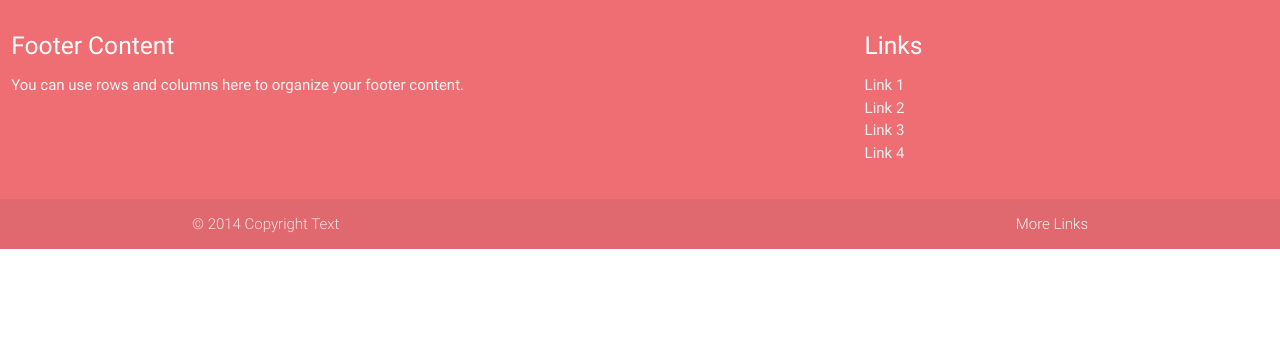
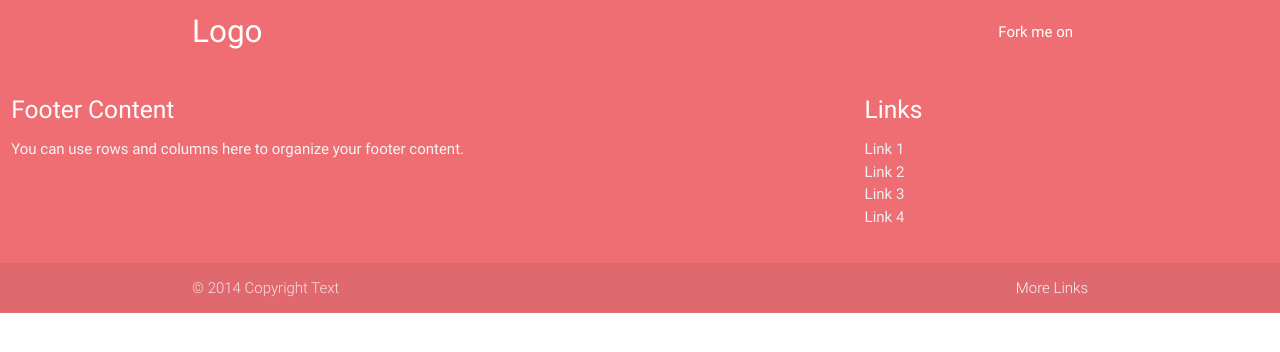
Before and after one commit to docarys/docarys, a website: page src/default/base.html in a window 1280 px wide. Drawn offline with nearby package versions, Linux system fonts and the light colour scheme; files that its build step writes are made by us from their sources.

Commit message:
Added page header and additional content to base.html

```diff
--- a/src/default/base.html
+++ b/src/default/base.html
@@ -1,24 +1,30 @@
 <!DOCTYPE html>
 <html>
+
 <head>
   <!--Import Google Icon Font-->
   <link href="https://fonts.googleapis.com/icon?family=Material+Icons" rel="stylesheet">
   <!--Import materialize.css-->
-    <link type="text/css" rel="stylesheet" href="/css/materialize.min.css"  media="screen,projection"/>
+  <link type="text/css" rel="stylesheet" href="/css/materialize.min.css" media="screen,projection" />
 
   <!--Let browser know website is optimized for mobile-->
-    <meta name="viewport" content="width=device-width, initial-scale=1.0"/>
+  <meta name="viewport" content="width=device-width, initial-scale=1.0" />
 </head>
 
-  <body>
-    <!-- Content -->
+<body data-md-color-primary="lime" data-md-color-accent="indigo">
+  <div>
+    <!-- Application Header -->
+    {% block header %} {% include "partials/header.html" %} {% endblock %}
+    <!-- Page Content -->
+    <div class="container">
       {{ page.content }}
+    </div>
     <!--Import jQuery before materialize.js-->
     <script type="text/javascript" src="https://code.jquery.com/jquery-3.2.1.min.js"></script>
     <script type="text/javascript" src="/js/materialize.min.js"></script>
     <!-- Application footer -->
-    {% block footer %}
-    {% include "partials/footer.html" %}
-    {% endblock %}
+    {% block footer %} {% include "partials/footer.html" %} {% endblock %}
+  </div>
 </body>
+
 </html>
--- /dev/null
+++ b/src/default/partials/header.html
@@ -0,0 +1,10 @@
+<header class="md-header" data-md-component="header">
+    <nav>
+        <div class="nav-wrapper container">
+            <a href="#" class="brand-logo">Logo</a>
+            <ul id="nav-mobile" class="right hide-on-med-and-down">
+                <li><a href="collapsible.html">Fork me on</a></li>
+            </ul>
+        </div>
+    </nav>
+</header>
```
Lines whose indentation alone changed are shown as unchanged.
